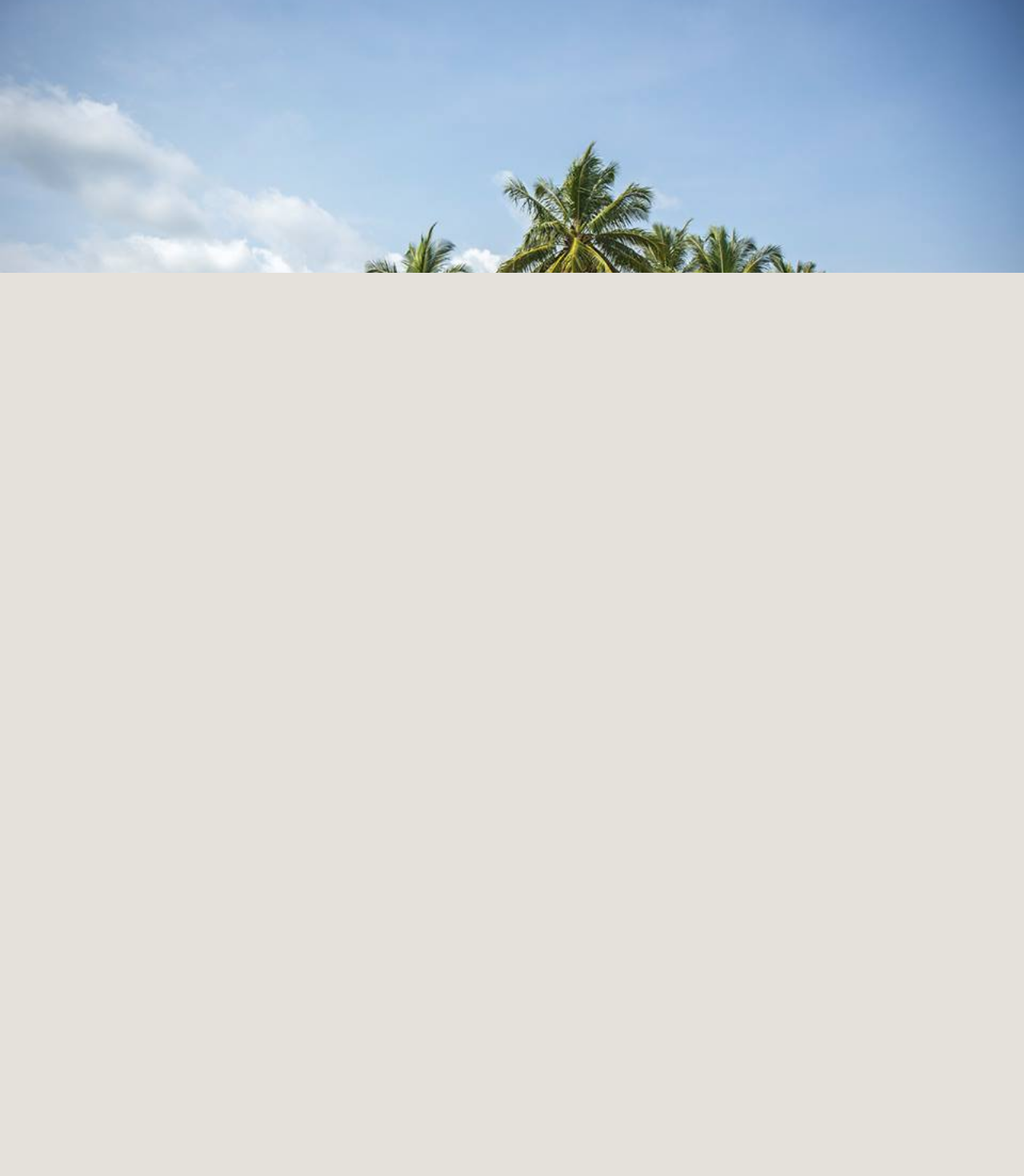
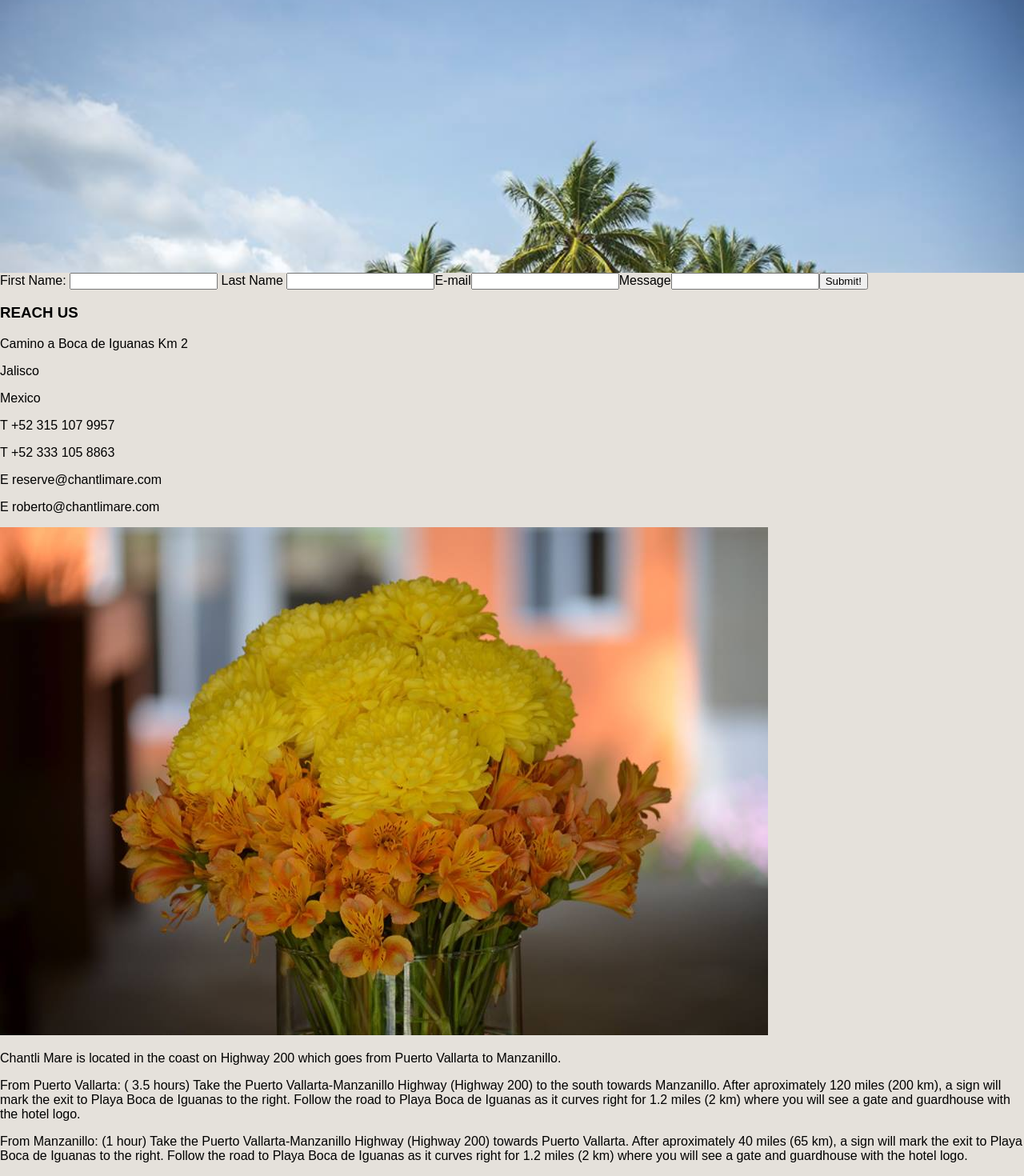
Before and after one commit to jcont12/Chantli-Mare, a React (Create React App) app: page /Contact in a window 1280 px wide. Shown: the part 270-1740 px from the top of the page at 80% size. Before the commit the page ends 800 px from the top, so only its background shows below. Built offline with nearby package versions, Linux system fonts and the light colour scheme.

Commit message:
Add gallery, testimonials and contact body to finish unstylized unfinctioning body

```diff
--- a/src/App.js
+++ b/src/App.js
@@ -8,7 +8,7 @@ import Dining from './components/pages/dining'
 import Activities from './components/pages/activities'
 import Gallery from './components/pages/gallery'
 import Testimonials from './components/pages/testimonials'
-import Contacts from './components/pages/contacts'
+import Contact from './components/pages/contact'
 import {
   BrowserRouter as Router,
   Route,
@@ -34,7 +34,7 @@ class App extends Component {
           <Route exact path='/Activities' component={Activities} />
           <Route exact path='/Gallery' component={Gallery} />
           <Route exact path='/Testimonials' component={Testimonials} />
-          <Route exact path='/Contacts' component={Contacts} />
+          <Route exact path='/Contact' component={Contact} />
           </div>
         </Router>
       )
--- /dev/null
+++ b/src/components/pages/contact.js
@@ -0,0 +1,21 @@
+import React, { Component } from 'react';
+import '../../App.css';
+import ContactForm from './contactComponents/contactForm';
+import ContactInfo from './contactComponents/contactInfo';
+import ContactMap from './contactComponents/contactMap';
+import Directions from './contactComponents/directions';
+
+class Contact extends Component {
+  render() {
+      return (
+        <div className='contact'>
+          <ContactForm />
+          <ContactInfo />
+          <ContactMap />
+          <Directions />
+        </div>
+      );
+    }
+}
+
+export default Contact;
--- /dev/null
+++ b/src/components/pages/contactComponents/contactForm.js
@@ -0,0 +1,24 @@
+import React, { Component } from 'react';
+import '../../../App.css';
+
+class ContactForm extends Component {
+  render() {
+    return(
+      <div className='contact-form'>
+        <form>
+          <label> First Name: </label>
+          <input type='text' name='First Name'/>
+          <label> Last Name </label>
+          <input type='text' name='Last Name'/>
+          <label>E-mail</label>
+          <input type='email' name='email address'/>
+          <label>Message</label>
+          <input type='text' name='message'/>
+          <input type='submit' value='Submit!'/>
+        </form>
+      </div>
+    )
+  }
+}
+
+export default ContactForm
--- /dev/null
+++ b/src/components/pages/contactComponents/contactInfo.js
@@ -0,0 +1,21 @@
+import React, { Component } from 'react';
+import '../../../App.css';
+
+class ContactInfo extends Component {
+  render() {
+    return (
+      <div className='contact-info'>
+        <h3>REACH US</h3>
+        <p>Camino a Boca de Iguanas Km 2</p>
+        <p>Jalisco</p>
+        <p>Mexico</p>
+        <p>T +52 315 107 9957</p>
+        <p>T +52 333 105 8863</p>
+        <p>E reserve@chantlimare.com</p>
+        <p>E roberto@chantlimare.com</p>
+      </div>
+    )
+  }
+}
+
+export default ContactInfo
--- /dev/null
+++ b/src/components/pages/contactComponents/contactMap.js
@@ -0,0 +1,14 @@
+import React, { Component } from 'react';
+import '../../../App.css';
+
+class ContactMap extends Component {
+  render() {
+    return (
+      <div className='contact-map'>
+        <img src={require('../../../images/Flowers.jpg')}/>
+      </div>
+    )
+  }
+}
+
+export default ContactMap
--- /dev/null
+++ b/src/components/pages/contactComponents/directions.js
@@ -0,0 +1,18 @@
+import React, { Component } from 'react';
+import '../../../App.css';
+
+class Directions extends Component {
+  render() {
+    return(
+      <div className='directions'>
+      <p>Chantli Mare is located in the coast on Highway 200 which goes from Puerto Vallarta to Manzanillo.</p>
+
+      <p>From Puerto Vallarta: ( 3.5 hours) Take the Puerto Vallarta-Manzanillo Highway (Highway 200) to the south towards Manzanillo. After aproximately 120 miles (200 km), a sign will mark the exit to Playa Boca de Iguanas to the right. Follow the road to Playa Boca de Iguanas as it curves right for 1.2 miles (2 km) where you will see a gate and guardhouse with the hotel logo.</p>
+
+      <p>From Manzanillo: (1 hour) Take the Puerto Vallarta-Manzanillo Highway (Highway 200) towards Puerto Vallarta. After aproximately 40 miles (65 km), a sign will mark the exit to Playa Boca de Iguanas to the right. Follow the road to Playa Boca de Iguanas as it curves right for 1.2 miles (2 km) where you will see a gate and guardhouse with the hotel logo.</p>
+      </div>
+    )
+  }
+}
+
+export default Directions
--- a/src/components/pages/contacts.js
+++ /dev/null
@@ -1,14 +0,0 @@
-import React, { Component } from 'react';
-import '../../App.css';
-
-class Contacts extends Component {
-  render() {
-      return (
-        <div className='contacts'>
-          Contaaaacts
-        </div>
-      );
-    }
-}
-
-export default Contacts;
--- a/src/components/pages/gallery.js
+++ b/src/components/pages/gallery.js
@@ -1,11 +1,12 @@
 import React, { Component } from 'react';
 import '../../App.css';
+import Pictures from './galleryComponents/pictures'
 
 class Gallery extends Component {
   render() {
       return (
         <div className='gallery'>
-          Galleryyyy
+          <Pictures />
         </div>
       );
     }
--- /dev/null
+++ b/src/components/pages/galleryComponents/pictures.js
@@ -0,0 +1,14 @@
+import React, { Component } from 'react';
+import '../../../App.css'
+
+class Pictures extends Component {
+  render() {
+    return(
+      <div className='gallery-pictures'>
+        Images Images Images
+      </div>
+    )
+  }
+}
+
+export default Pictures
--- a/src/components/pages/testimonials.js
+++ b/src/components/pages/testimonials.js
@@ -1,11 +1,13 @@
 import React, { Component } from 'react';
 import '../../App.css';
+import CustomerReviews from './testimonialsComponents/customerReviews';
 
 class Testimonials extends Component {
   render() {
       return (
         <div className='testimonials'>
-          Testimoniaaals
+          <h1> See what our guests are sharing about their stay!</h1>
+          <CustomerReviews />
         </div>
       );
     }
--- /dev/null
+++ b/src/components/pages/testimonialsComponents/customerReviews.js
@@ -0,0 +1,35 @@
+import React, { Component } from 'react';
+import '../../../App.css';
+
+class CustomerReviews extends Component {
+  render() {
+    return(
+      <div className='testimonials-reviews'>
+        <table>
+          <tr>
+            <td>'“We looked for a place to relax and get off the daly stress. Our prerequisites were calm, sun, sea and edge quality . At Chantly Mare, reality exceeded our expectations. The friendliness , the personalized attention of Don Roberto and his team made our 9 day stay a real success.”'</td>
+            <td>'“ It should be evident then that the ambience at the Boutique Inn was addictive. The attention to all things by Roberto (the owner) Chef Greg, and his smiling and very competent staff, simply made it one of the most comfortable places we have encountered over many years. Add to this the attractiveness of the area, the 6 km beach, the lovely trappings beneath the palapa, and all of it so well kept. Exceptional details of design and comfort seem to be something we expected after meeting Roberto and so it was found to be.”'</td>
+            <td>'“We really loved our stay in Chantli Mare and I think it is the most beautifully designed hotel I have stayed in so far. The atmosphere is wonderful. Everything is perfect - the rooms, the restaurant, the pool area. The owner is a very friendly man who really takes good care of his guests.”'</td>
+          </tr>
+          <tr>
+            <td>'— TripAdvisor review by brngt from Paris'</td>
+            <td>'— TripAdvisor review by alanmacAlberta'</td>
+            <td>'— Tripadvisor review by Travellinggypsies from Germany'</td>
+          </tr>
+          <tr>
+            <td>'“I spent 9 relaxing days in chantli mare and i must say it could have been more! The beach and jungle around are spectacular. I enjoyed every meal there ( and yes i almost tried everything in the menu because i just didnt find any reason to eat in another place), the cook did a fantastic job. Staff was friendly and helpful, the owner helped is to organize trips. Thanks for an unforgettable time in chantli mare! I recommend it to anyone.”'</td>
+            <td>'“This place is a gem as you walk 10 feet out the door of your room to a beach that feels almost private. There is nothing touristy about this place. The little dirt road that leads you to this 6 room B&B brings you nothing but surprise and delight. The rooms and property are spotless - even after the hurricane. The food is the best around. You have to try to the pesto omelette! Roberto loves this place and it shows.”'</td>
+            <td>'“This is definitely a hidden gem! The setting is beautiful, the owner, Roberto, couldn’t have been more attentive and the food was WONDERFUL! The rooms were very clean and comfortable. We only planned to stay one night but enjoyed our stay so much, we added another night. I would definitely recommend this boutique hotel for a family or for a romantic get-away!”'</td>
+          </tr>
+          <tr>
+            <td>'— TripAdvisor review by Nina S from Switzerland'</td>
+            <td>'— TripAdvisor review by brodis01 from USA'</td>
+            <td>'— TripAdvisor review by merrileej072052 from Houston'</td>
+          </tr>
+        </table>
+      </div>
+    )
+  }
+}
+
+export default CustomerReviews
```
